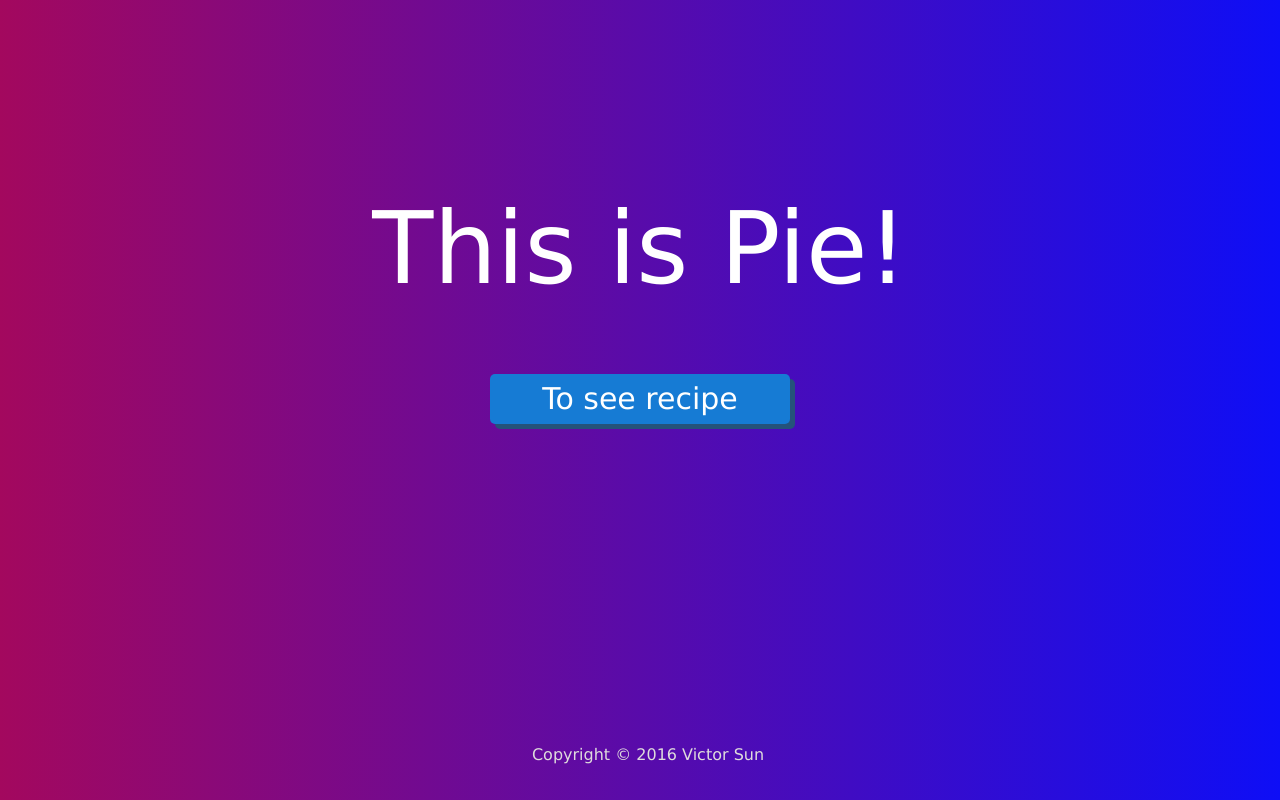
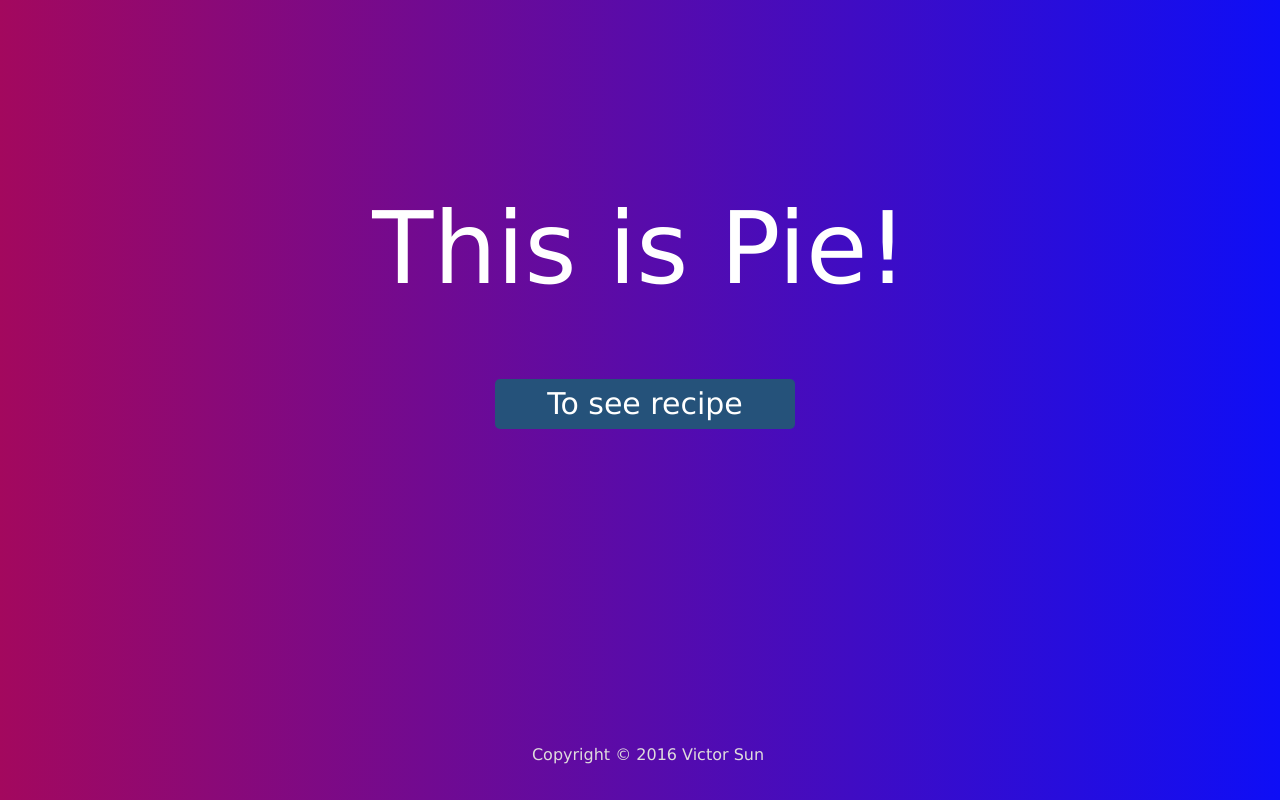
Before and after one commit to SJD095/Web-2.0, a plain HTML site: page HW1/index.html in a window 1280 px wide. In both pictures the pointer is over the link "To see recipe". Drawn offline with Linux system fonts and the light colour scheme.

Commit message:
update button

```diff
--- a/HW1/css/index.css
+++ b/HW1/css/index.css
@@ -26,6 +26,12 @@ a.hello {
 	box-shadow:5px 5px 0px 0 #25527a;
 }
 
+a.hello:hover {
+	-webkit-transform:translate(5px,5px);
+	box-shadow:0px 0px 0px 0 #25527a;
+	background-color: #25527a;
+}
+
 a.footer {
 	color:#dfdcdc;
 	text-decoration:none;
```
